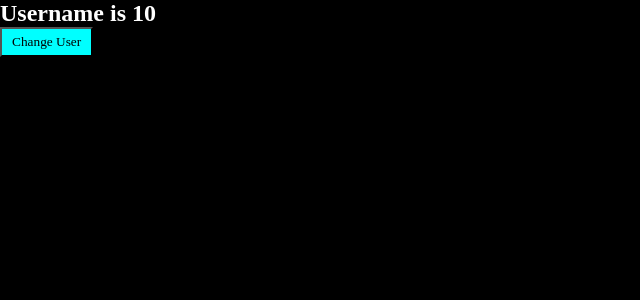
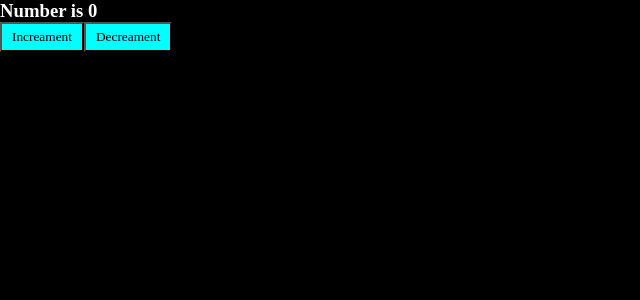
Before and after one commit to farman-haris/React-Cource, a React (Vite) app: page / in a window 1280 px wide. Shown: the top 300 px of the page, without its empty margins (0-640 px from the left). Built offline with nearby package versions, Linux system fonts and the light colour scheme.

Commit message:
Couter using useStates

```diff
--- a/src/App.jsx
+++ b/src/App.jsx
@@ -1,19 +1,18 @@
 import React, { useState } from 'react'
 
 const App = () => {
-  const [user, setUser] = useState(10)
-
-  const change_User = () => {
-    setUser(20)
-  }
+  const [num, setNum] = useState(0)
   return (
     <div>
-      <h2>Username is {user}</h2>
-      <button onClick={change_User}>Change User</button>
+      <h3>Number is {num}</h3>
+      <button onClick={()=>{
+        setNum(num+10)
+      }}>Increament</button>
+      <button onClick={()=>{
+        setNum(num-10)
+      }}>Decreament</button>
     </div>
   )
 }
 
 export default App
-const user = "Farman"
-const age = 69
```
